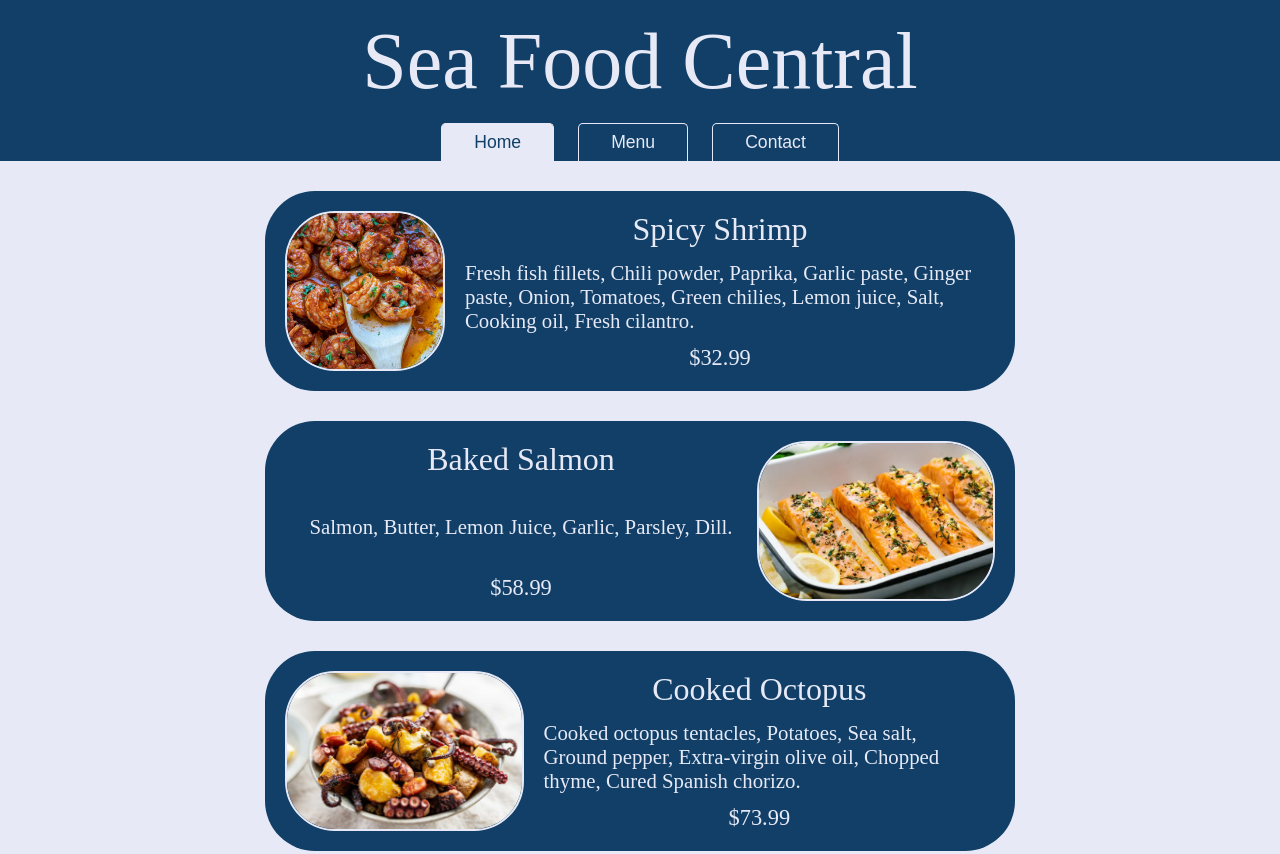
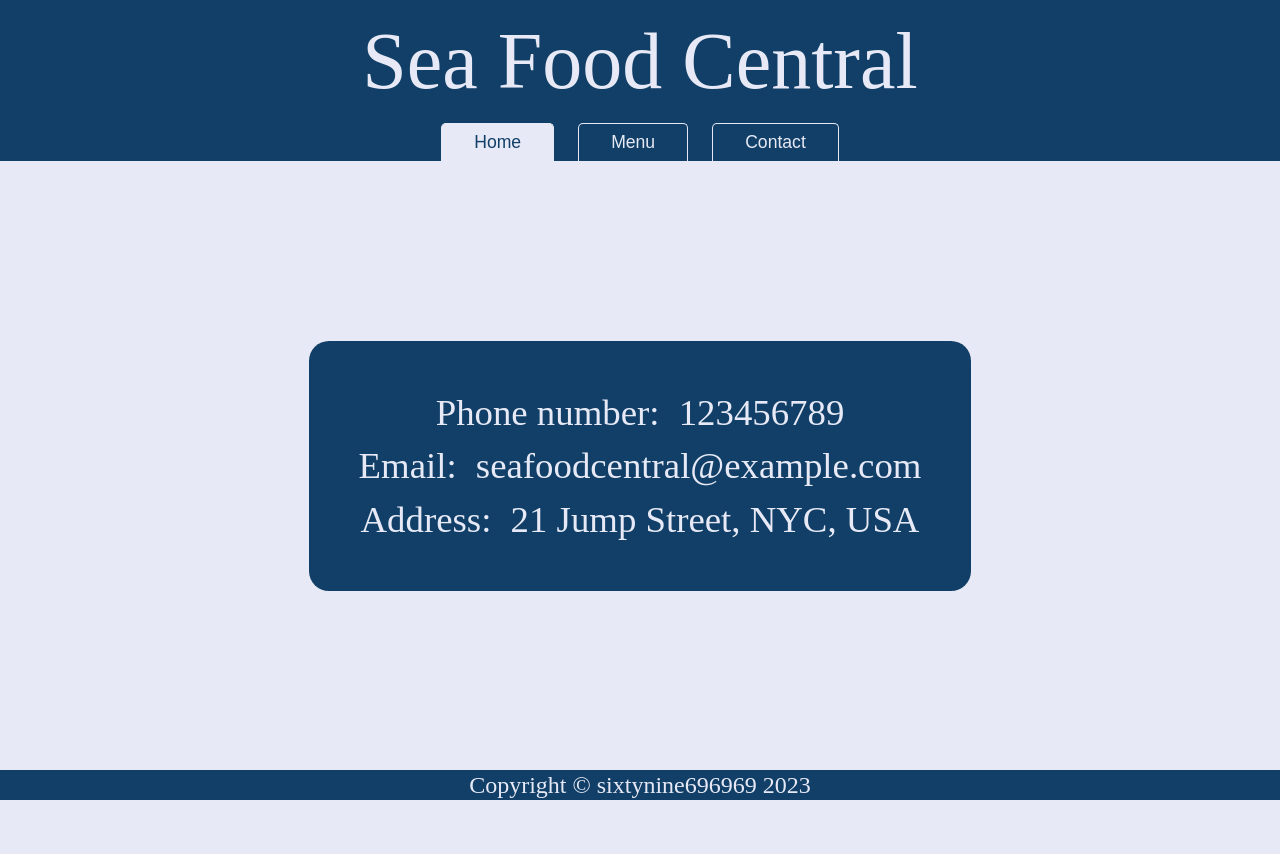
Before and after one commit to sixtynine696969/restaurant-page, a plain HTML site: page dist/index.html in a window 1280 px wide. Shown: the top 854 px of the page. After the commit the page ends 800 px from the top, so only its background shows below. Drawn offline with Linux system fonts and the light colour scheme; a script that the page names is missing; a web font is replaced by a local one.

Commit message:
Add contact page and styles

```diff
--- a/dist/index.html
+++ b/dist/index.html
@@ -21,7 +21,7 @@
         <!-- <main class="home">
             <p>Taste the Sea</p>
         </main> -->
-        <main class="menu">
+        <!-- <main class="menu">
             <div class="card">
                 <img src="../src/images/shrimp.jpg" alt="">
                 <div class="details">
@@ -54,8 +54,15 @@
                     <p class="price">$23.99</p>
                 </div>
             </div>
+        </main> -->
+        <main class="contact">
+            <div class="card">
+                <p class="phone-number">Phone number: <span>123456789</span></p>
+                <p>Email: <span>seafoodcentral@example.com</span></p>
+                <p>Address: <span>21 Jump Street, NYC, USA</span></p>
+            </div>
         </main>
-        <footer></footer>
+        <footer>Copyright &copy; sixtynine696969 2023</footer>
     </div>
 </body>
 </html>
--- a/dist/main.js
+++ /dev/null
@@ -1 +0,0 @@
-(()=>{const e=document.querySelectorAll("button");e.forEach((c=>{c.addEventListener("click",(()=>{e.forEach((e=>{e.classList.remove("selected")})),c.classList.add("selected")}))}))})();
--- a/dist/style.css
+++ b/dist/style.css
@@ -143,7 +143,38 @@ main.menu .card .details .price {
     font-size: 1.4rem;
 }
 
+main.contact {
+    display: flex;
+    justify-content: center;
+    align-items: center;
+}
+
+main.contact .card {
+    font-family: "GrotesqueBourgeoisieRegular";
+    font-size: 2.3rem;
+
+    color: var(--white);
+    border-radius: 20px;
+
+    padding: 50px;
+    height: 250px;
+    background-color: var(--dark-blue);
+    display: flex;
+    flex-direction: column;
+    justify-content: space-between;
+    align-items: center;
+}
+
+main.contact .card p span {
+    margin-left: 10px;
+}
+
 footer {
+    font-family: "GrotesqueBourgeoisieRegular";
+    font-size: 1.5rem;
+    display: flex;
+    justify-content: center;
+    align-items: center;
     background-color: var(--dark-blue);
-    color: var(--white)
+    color: var(--white);
 }
```
Also changed, not shown: src/index.js (+32 -9 lines).
